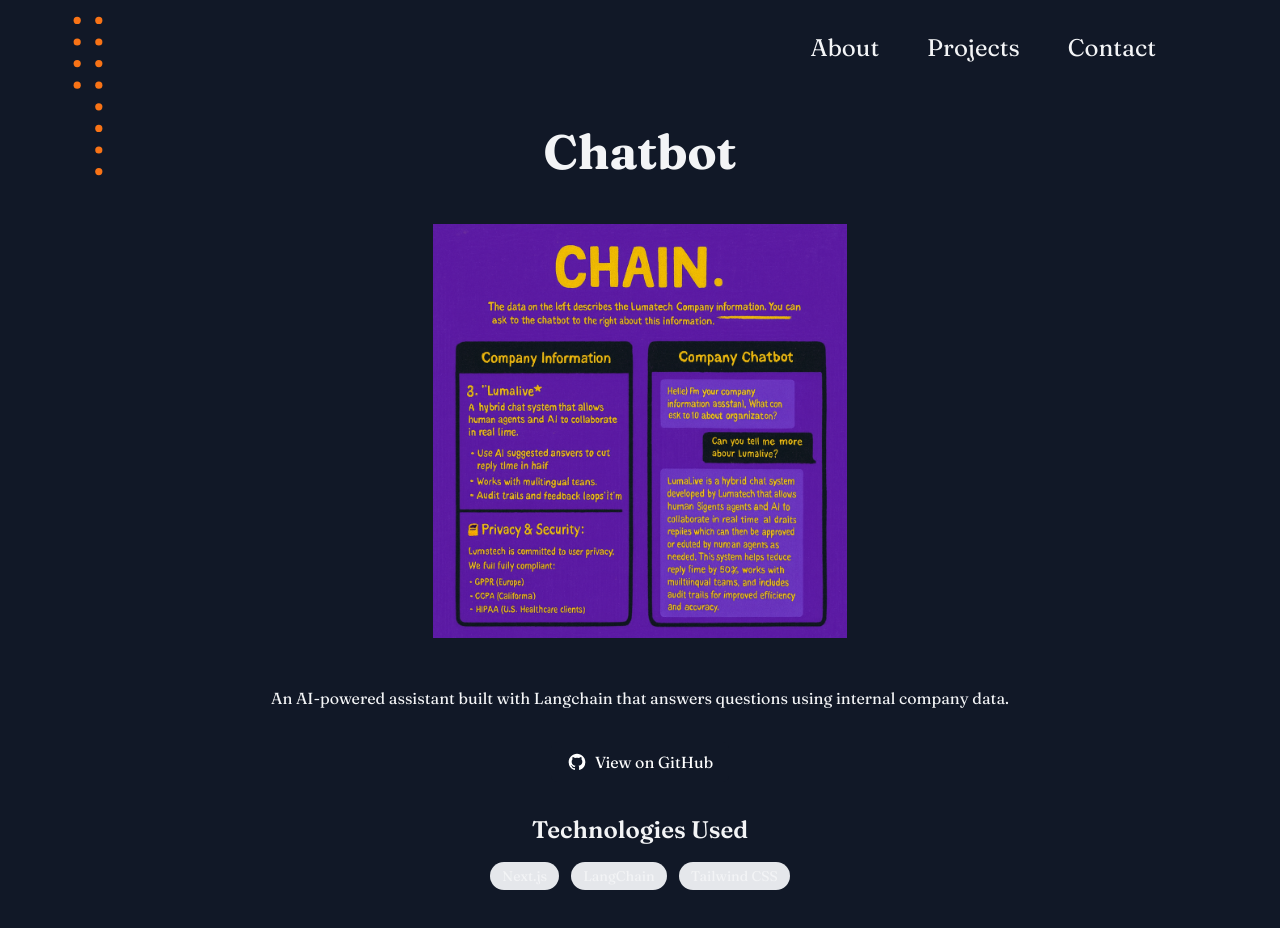
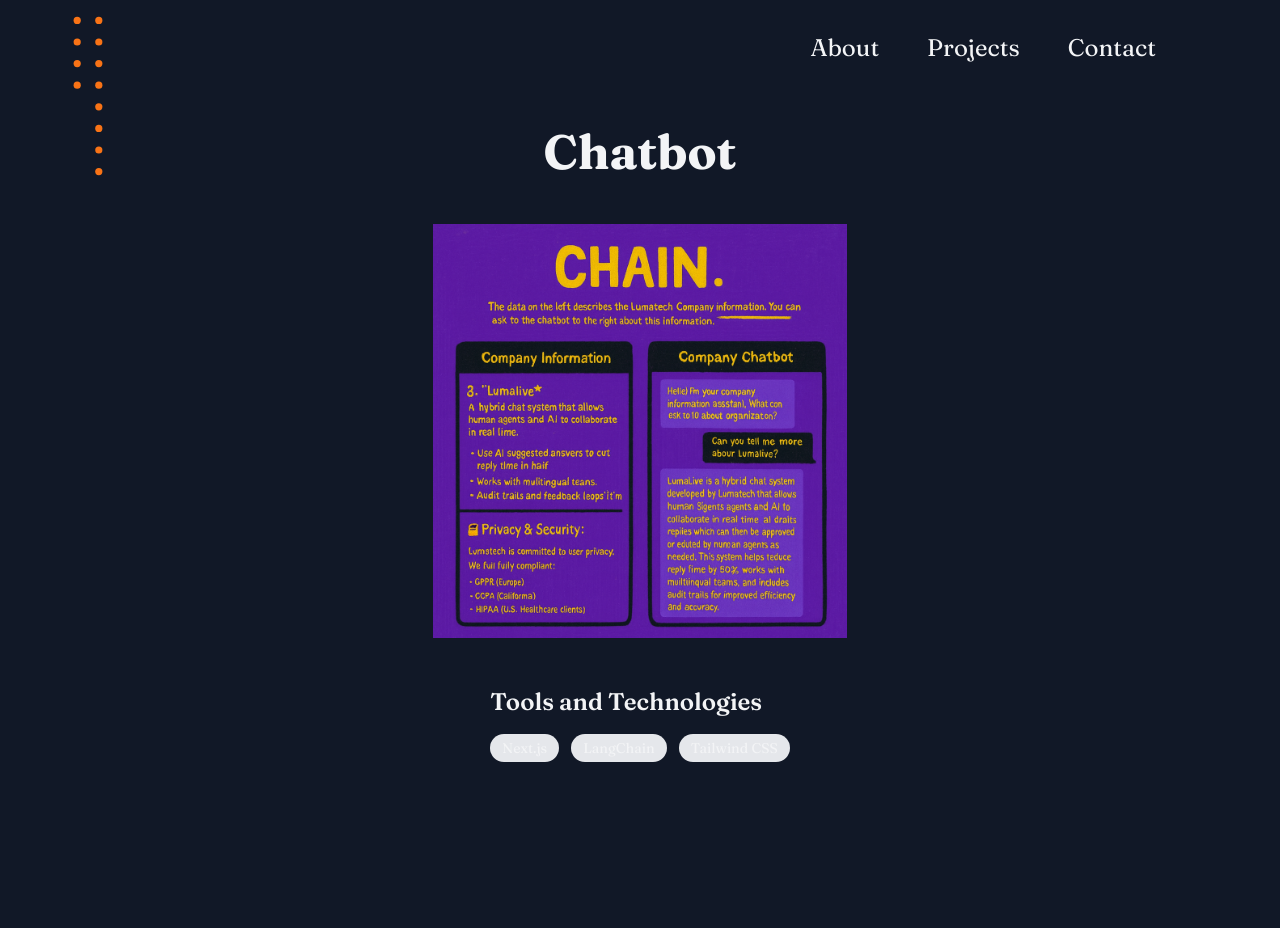
Before and after one commit to karinfdez/nextjs-portfolio, a Next.js app: page /projects/chatbot in a window 1280 px wide. Shown: the top 928 px of the page. After the commit the page ends 826 px from the top, so only its background shows below. Built offline with nearby package versions, Linux system fonts and the light colour scheme.

Commit message:
Add project specific page

```diff
--- a/app/projects/[slug]/page.js
+++ b/app/projects/[slug]/page.js
@@ -1,6 +1,10 @@
 import ProjectMediaCarousel from "../../../components/ProjectMediaCarousel";
+import ReactMarkdown from "react-markdown";
 import { projects } from "../../data/projects";
 import Link from "next/link";
+import AnimatedReveal from "../../../components/AnimatedReveal";
+
+
 
 export const dynamicParams = false; // pre-generate pages at build time
 
@@ -23,7 +27,7 @@
     );
   }
 
-  const { title, description, video, screenshots, link, technologies } = project;
+  const { title, project_description_1, project_description_2, video, screenshots, cardLink, githubLink, technologies } = project;
 
   return (
     <main className="flex flex-col items-center px-4 pb-16 space-y-8 max-w-4xl mx-auto">
@@ -32,17 +36,50 @@
       {/* Carousel */}
       <ProjectMediaCarousel video={video} screenshots={screenshots} />
 
-      {/* Description */}
-      <section className="prose prose-lg dark:prose-invert max-w-none text-left">
-        <p>{description}</p>
-      </section>
+      {/* Technologies */}
+      {technologies?.length > 0 && (
+        <AnimatedReveal delay={0.1}>
+          <section className="w-full">
+            <h2 className="flex w-full text-start text-2xl font-semibold mb-4">Tools and Technologies</h2>
+            <ul className="flex flex-wrap justify-center gap-3">
+              {technologies.map((tech) => (
+                <li
+                  key={tech}
+                  className="px-3 py-1 bg-gray-200 dark:bg-gray-700 rounded-full text-sm"
+                >
+                  {tech}
+                </li>
+              ))}
+            </ul>
+          </section>
+        </AnimatedReveal>
+
+      )}
+
+      {project_description_1 && (
+        <AnimatedReveal delay={0.2}>
+          <div className="text-2xl font-semibold mb-4 text-center flex text-start w-full pt-4">Project Description</div>
+          <section className="text-xl max-w-none text-left">
+            <ReactMarkdown>{project_description_1}</ReactMarkdown>
+          </section>
+        </AnimatedReveal>
+      )}
+
+      {project_description_2 && (
+        <AnimatedReveal delay={0.3}>
+          <section className="text-xl max-w-none text-left">
+            <ReactMarkdown>{project_description_2}</ReactMarkdown>
+          </section>
+        </AnimatedReveal>
+      )}
+
 
       {/* GitHub link */}
-      {link && (
+      {githubLink && (
         <Link
-          href={link}
+          href={githubLink}
           target="_blank"
-          className="inline-flex items-center gap-2 px-4 py-2 bg-gray-900 text-white rounded-md hover:bg-gray-800 transition-colors"
+          className="inline-flex items-center gap-2 px-8 py-2 border-2 border-orange-500 text-orange-500 transform hover:scale-105 transition-transform duration-200 mt-4"
         >
           <svg
             xmlns="http://www.w3.org/2000/svg"
@@ -59,23 +96,6 @@
           View on GitHub
         </Link>
       )}
-
-      {/* Technologies */}
-      {technologies?.length > 0 && (
-        <section className="w-full">
-          <h2 className="text-2xl font-semibold mb-4 text-center">Technologies Used</h2>
-          <ul className="flex flex-wrap justify-center gap-3">
-            {technologies.map((tech) => (
-              <li
-                key={tech}
-                className="px-3 py-1 bg-gray-200 dark:bg-gray-700 rounded-full text-sm"
-              >
-                {tech}
-              </li>
-            ))}
-          </ul>
-        </section>
-      )}
     </main>
   );
 }
--- a/components/ProjectsCarousel.jsx
+++ b/components/ProjectsCarousel.jsx
@@ -39,7 +39,7 @@
     <div className="relative w-full max-w-4xl mx-auto p-6">
       <div className="overflow-hidden" ref={emblaRef}>
         <div className="flex gap-8 px-4 md:px-6">
-          {projects.map(({ title, description, image, link }, idx) => (
+          {projects.map(({ title, cardDescription, image, cardLink }, idx) => (
             <motion.div
               key={idx}
               className="group embla__slide flex-[0_0_280px] md:flex-[0_0_340px] lg:flex-[0_0_360px] bg-gray-800/40 rounded-lg overflow-hidden border border-gray-700"
@@ -48,7 +48,7 @@
               viewport={{ once: true }}
               transition={{ duration: 0.4, delay: idx * 0.1 }}
             >
-              <a href={link ?? "#"} target="_blank" rel="noopener noreferrer" className="block w-full">
+              <a href={cardLink ?? "#"} target="_blank" rel="noopener noreferrer" className="block w-full">
                 {image && (
                   <Image
                     src={image}
@@ -62,7 +62,7 @@
                 <div className="p-4 text-left space-y-2 bg-white text-gray-900">
                   <h3 className="text-xl font-semibold text-gray-900">{title}</h3>
                   <p className="text-gray-600 text-sm leading-relaxed line-clamp-3 min-h-20">
-                    {description}
+                    {cardDescription}
                   </p>
                 </div>
               </a>
```
